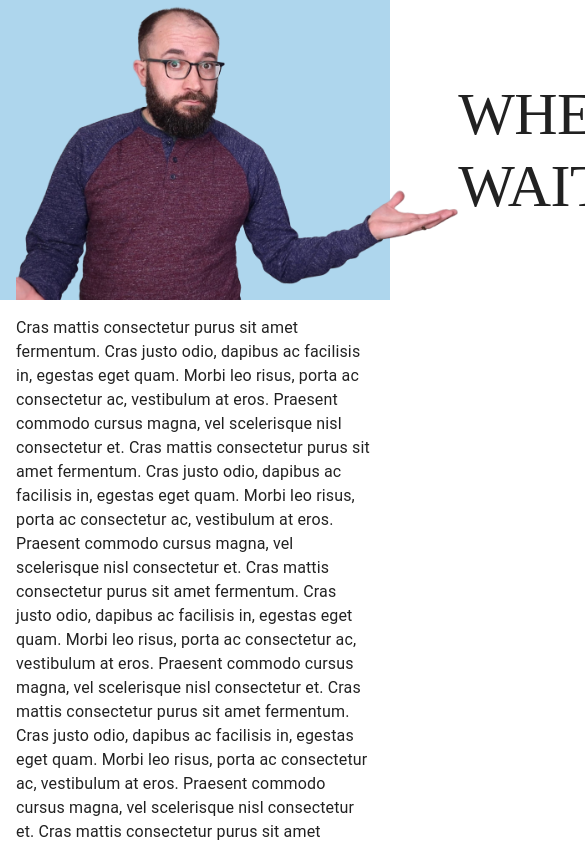
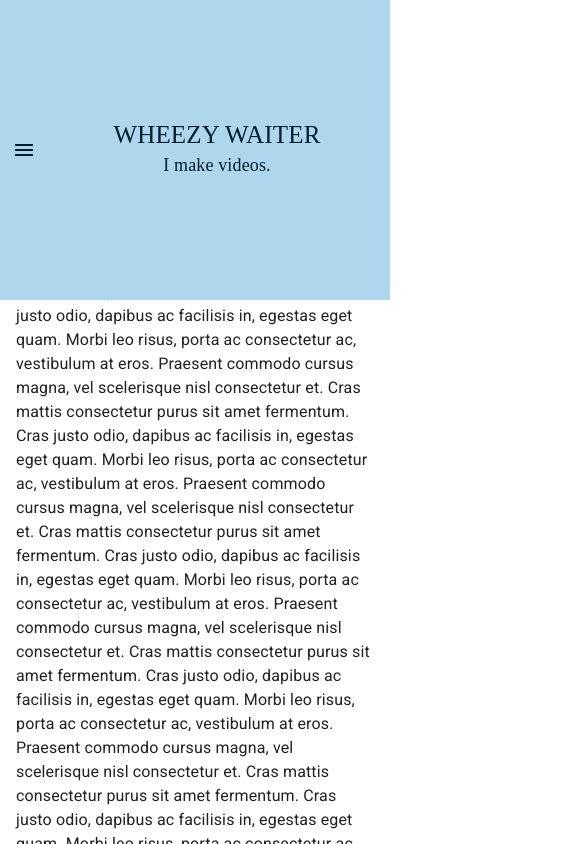
Before and after one commit to MarkGATX/wheezywaiter, a React (Create React App) app: page / in a window 390 px wide. Shown: the top 844 px of the page, 585 px wide, since content can reach past the window. Built offline with nearby package versions, Linux system fonts and the light colour scheme; a web font is replaced by a local one.

Commit message:
added drawer function to appbar to make spacing easier for mobile. added breakpoints for display of text and images in appBar. confirmed paper elevation still works. Problem with losing scroll bar if window resizes while drawer is open. Add conditional?

```diff
--- a/package.json
+++ b/package.json
@@ -6,6 +6,7 @@
     "@emotion/react": "^11.10.5",
     "@emotion/styled": "^11.10.5",
     "@fontsource/roboto": "^4.5.8",
+    "@mui/icons-material": "^5.11.0",
     "@mui/material": "^5.11.3",
     "@testing-library/jest-dom": "^5.16.5",
     "@testing-library/react": "^13.4.0",
--- a/public/index.html
+++ b/public/index.html
@@ -1,14 +1,13 @@
 <!DOCTYPE html>
 <html lang="en">
+
 <head>
   <meta charset="utf-8" />
   <link rel="icon" href="%PUBLIC_URL%/favicon.ico" />
+  <link rel="stylesheet" href="https://fonts.googleapis.com/css?family=Roboto:300,400,500,700&display=swap" />
   <meta name="viewport" content="width=device-width, initial-scale=1" />
   <meta name="theme-color" content="#000000" />
-    <meta
-      name="Wheezy Waiter"
-      content="Website conept project for Wheezy Waiter"
-    />
+  <meta name="Wheezy Waiter" content="Website conept project for Wheezy Waiter" />
   <!--
       manifest.json provides metadata used when your web app is installed on a
       user's mobile device or desktop. See https://developers.google.com/web/fundamentals/web-app-manifest/
@@ -25,6 +24,7 @@
     -->
   <title>Wheezy Waiter</title>
 </head>
+
 <body>
   <noscript>You need to enable JavaScript to run this app.</noscript>
   <div id="root"></div>
@@ -39,4 +39,5 @@
       To create a production bundle, use `npm run build` or `yarn build`.
     -->
 </body>
+
 </html>
--- a/src/components/Header/index.js
+++ b/src/components/Header/index.js
@@ -1,43 +1,115 @@
-
 import * as React from 'react'
 import useScrollTrigger from '@mui/material/useScrollTrigger';
 import AppBar from '@mui/material/AppBar';
 import Toolbar from '@mui/material/Toolbar';
 import Typography from '@mui/material/Typography';
-import CssBaseline from '@mui/material/CssBaseline';
 import Box from '@mui/material/Box';
 import Container from '@mui/material/Container';
+import Grid2 from '@mui/material/Unstable_Grid2/Grid2';
+import { Button } from '@mui/material';
+import Divider from '@mui/material/Divider';
+import Drawer from '@mui/material/Drawer';
+import IconButton from '@mui/material/IconButton';
+import List from '@mui/material/List';
+import ListItem from '@mui/material/ListItem';
+import ListItemButton from '@mui/material/ListItemButton';
+import ListItemText from '@mui/material/ListItemText';
+import MenuIcon from '@mui/icons-material/Menu';
 import "./Header.css";
 import wheezyWaiterPic from '../../images/wheezy_iso_lg.png'
 
+const drawerWidth = 240;
+const navItems = ['Home', 'About', 'Contact'];
 
-
-
-export default function Header({ currentPage, handlePageChange }) {
+export default function Header({ currentPage, handlePageChange, props }) {
     const trigger = useScrollTrigger({
         disableHysteresis: true,
         threshold: 0,
     });
-    let imgHeight = trigger ? '160px' : '300px';
-    console.log(imgHeight)
+
+    // const { window } = props;
+    const [mobileOpen, setMobileOpen] = React.useState(false);
+
+    const handleDrawerToggle = () => {
+        setMobileOpen((prevState) => !prevState);
+    };
+
+    const drawer = (
+        <Box onClick={handleDrawerToggle} sx={{ textAlign: 'center' }}>
+            <Typography variant="h6" sx={{ my: 2 }}>
+                MUI
+            </Typography>
+            <Divider />
+            <List>
+                {navItems.map((item) => (
+                    <ListItem key={item} disablePadding>
+                        <ListItemButton sx={{ textAlign: 'center' }}>
+                            <ListItemText primary={item} />
+                        </ListItemButton>
+                    </ListItem>
+                ))}
+            </List>
+        </Box>
+    );
+
+    // const container = window !== undefined ? () => window().document.body : undefined;
+    const container = document.querySelector('body');
+
     return (
         <>
-            <CssBaseline />
-            <AppBar elevation={trigger ? 4 : 0} sx={{ position: 'sticky' }}>
-
+        <Box sx={{ display: 'flex' }}>
+            <AppBar component="nav" elevation={trigger ? 4 : 0} >
                 <Toolbar sx={{
-
                     height: trigger ? 160 : 300,
-                    // paddingTop: trigger ? 5 : 20,
-                    // paddingBottom: trigger ? 5 : 20,
-                    transition: trigger ? "0.3s ease-in" : "0.3s ease-out"
+                    transition: trigger ? "0.3s ease-in" : "0.3s ease-out",
+                    flexGrow: 1,
                 }}>
-                    <img src={wheezyWaiterPic} style={{height:'100%'}} alt='Wheezy Waiter'/>
-                    <Typography variant="h2" component="div">
+                    <IconButton
+                        color="inherit"
+                        aria-label="open drawer"
+                        edge="start"
+                        onClick={handleDrawerToggle}
+                        sx={{ mr: 2, display: { md: 'none' } }}
+                    >
+                        <MenuIcon />
+                    </IconButton>
+                    <Box sx={{ display: { xs: 'none', sm: 'block' }, height:'100%' }}>
+                        <img src={wheezyWaiterPic} style={{ height: '100%' }} alt='Wheezy Waiter' />
+                    </Box>
+                    <Typography variant="h4" style={{ textAlign: 'center' }} color='primary.contrastText' component="h1" sx={{ flexGrow: 1 }}>
                         WHEEZY WAITER
+                        <Typography variant="h6" style={{ textAlign: 'center' }} component="h6">
+                            I make videos.
                         </Typography>
+                    </Typography>
+                    <Box sx={{ display: { xs: 'none', md: 'block' } }}>
+                        {navItems.map((item) => (
+                            <Button key={item} sx={{ color: '#fff' }}>
+                                {item}
+                            </Button>
+                        ))}
+                    </Box>
                 </Toolbar>
             </AppBar>
+            <Box component="nav">
+                <Drawer
+                    container={container}
+                    variant="temporary"
+                    open={mobileOpen}
+                    onClose={handleDrawerToggle}
+                    ModalProps={{
+                        keepMounted: true, // Better open performance on mobile.
+                    }}
+                    sx={{
+                        display: { xs: 'block', md: 'none' },
+                        '& .MuiDrawer-paper': { boxSizing: 'border-box', width: drawerWidth },
+                    }}
+                >
+                    {drawer}
+                </Drawer>
+            </Box>
+
+        </Box>
         <Container sx={{ position: 'relative' }}>
         <Box sx={{ my: 2 }}>
             {[...new Array(24)]
@@ -51,6 +123,61 @@
        </Box>
    </Container>
    </>
+
+        //         <AppBar elevation={trigger ? 4 : 0} sx={{ position: 'sticky' }} >
+        //             <Grid2 container sx={{
+        //                 justifyContent:'space-between',
+        //                 alignItems:'center',
+        //             }}>
+        //                 <Grid2 xs={12} sm={4} md={6}>
+        //                     <Toolbar sx={{
+        //                         height: trigger ? 160 : 300,
+        //                         transition: trigger ? "0.3s ease-in" : "0.3s ease-out",
+        //                         flexGrow: 1,
+        //                     }}>
+        //                         <img src={wheezyWaiterPic} style={{ height: '100%' }} alt='Wheezy Waiter' />
+        //                         <Typography variant="h4" style={{ textAlign: 'center' }} color='primary.contrastText' component="h1">
+        //                             WHEEZY WAITER
+        //                             <Typography variant="h6" style={{ textAlign: 'center' }} component="h6">
+        //                                 I make videos.
+        //                             </Typography>
+        //                         </Typography>
+
+
+
+        //                     </Toolbar>
+        //                 </Grid2>
+        //                 <Grid2 xs={12} sm={4} md={5}>
+        //                     <Box sx={{ display: { sm: 'block' }, display: 'flex', justifyContent:'flex-end' }}>
+
+        //                         <Button variant='outlined' sx={{mr:2}}>
+        //                             Videos
+        //                         </Button >
+        //                         <Button variant='contained' color='primary' sx={{mr:2}}>
+        //                             Blogs
+        //                         </Button>
+        //                         <Button variant='contained' sx={{mr:2}}>
+        //                             Contact
+        //                         </Button>
+
+        //                     </Box>
+        //                 </Grid2>
+        //             </Grid2>
+        //         </AppBar>
+        //         <Container sx={{ position: 'relative' }}>
+        //             <Box sx={{ my: 2 }}>
+        //                 {[...new Array(24)]
+        //                     .map(
+        //                         () => `Cras mattis consectetur purus sit amet fermentum.
+        // Cras justo odio, dapibus ac facilisis in, egestas eget quam.
+        // Morbi leo risus, porta ac consectetur ac, vestibulum at eros.
+        // Praesent commodo cursus magna, vel scelerisque nisl consectetur et.`,
+        //                     )
+        //                     .join('\n')}
+        //             </Box>
+        //         </Container>
+
+        //     </>
     );
 
 }
--- a/src/index.js
+++ b/src/index.js
@@ -3,15 +3,23 @@
 import './index.css';
 import App from './App';
 import reportWebVitals from './reportWebVitals';
-import { ThemeProvider, createTheme } from '@mui/material';
+import { ThemeProvider } from '@mui/material';
+// import ThemeProvider from '@mui/material/ThemeProvider';
+import { createTheme } from '@mui/material';
+import { responsiveFontSizes } from '@mui/material';
+import CssBaseline from '@mui/material/CssBaseline';
 
 
 
-const wheezyTheme = createTheme({
+let wheezyTheme = createTheme({
   palette: {
     primary: {
       main: '#aed6ed',
-    }
+      contrastText: '#001e2b'
+    },
+    contrastThreshold:4.5,
+    tonalOffset:.2,
+
   },
   typography: {
     h1: {
@@ -34,12 +42,13 @@
     }
   }
 })
-
+wheezyTheme = responsiveFontSizes(wheezyTheme)
 
 const root = ReactDOM.createRoot(document.getElementById('root'));
 root.render(
   <React.StrictMode>
     <ThemeProvider theme={wheezyTheme}>
+    <CssBaseline />
       <App />
     </ThemeProvider>
   </React.StrictMode>
```
Also changed, not shown: 1 other file (tests, documents, lock files or other folders). Lines whose indentation alone changed are shown as unchanged.
